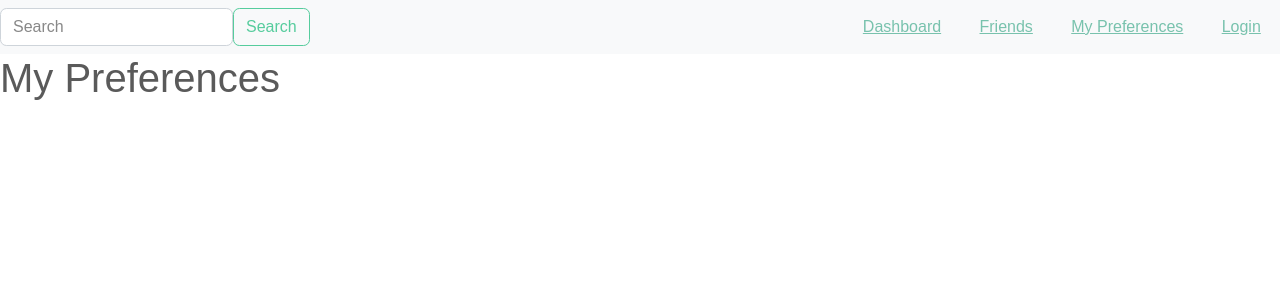
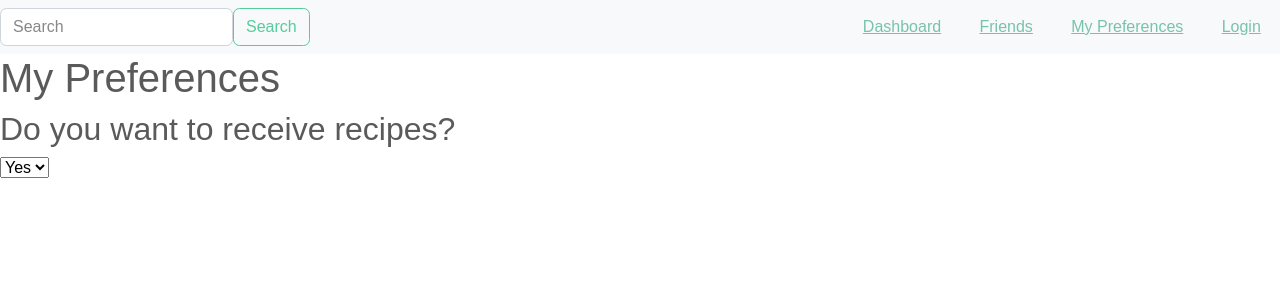
Before and after one commit to amir-aliyu/yakumbo, a React (Create React App) app in the folder frontend/: page /preferences in a window 1280 px wide. Shown: the top 300 px of the page. Built offline with nearby package versions, Linux system fonts and the light colour scheme; no server answers; a web font is replaced by a local one.

Commit message:
Added drop down for recipe preferences

```diff
--- a/frontend/src/components/Home/Home.tsx
+++ b/frontend/src/components/Home/Home.tsx
@@ -28,6 +28,7 @@ const Home: FC<HomeProps> = () => {
       const data = await response.json();
       if (response.ok) {
         console.log('plants');
+        console.log(uuid);
         console.log(data);
         setPlants(data);
       } else {
@@ -56,7 +57,7 @@ const Home: FC<HomeProps> = () => {
       credentials: 'include', // Include credentials
     })
     .then(response => response.json())
-    .then(data => {setUuid(data.uuid);})
+    .then(data => {setUuid(data.uuid);console.log(data.uuid);})
     .catch(error => console.error('Error:', error));
     fetchPlants();
   }, [fetchPlants]);
--- a/frontend/src/components/Preferences/Preferences.tsx
+++ b/frontend/src/components/Preferences/Preferences.tsx
@@ -1,7 +1,22 @@
-import React from "react";
+import React, { useState } from "react";
 
 const Preferences = () => {
-    return <h1>My Preferences</h1>;
+    const [selection, setSelection] = useState("");
+
+    const handleChange = (event) => {
+        setSelection(event.target.value);
+    };
+
+    return (
+        <div>
+            <h1>My Preferences</h1>
+            <h2>Do you want to receive recipes?</h2>
+            <select value={selection} onChange={handleChange}>
+                <option value="yes">Yes</option>
+                <option value="no">No</option>
+            </select>
+        </div>
+    );
 };
 
 export default Preferences;
```
